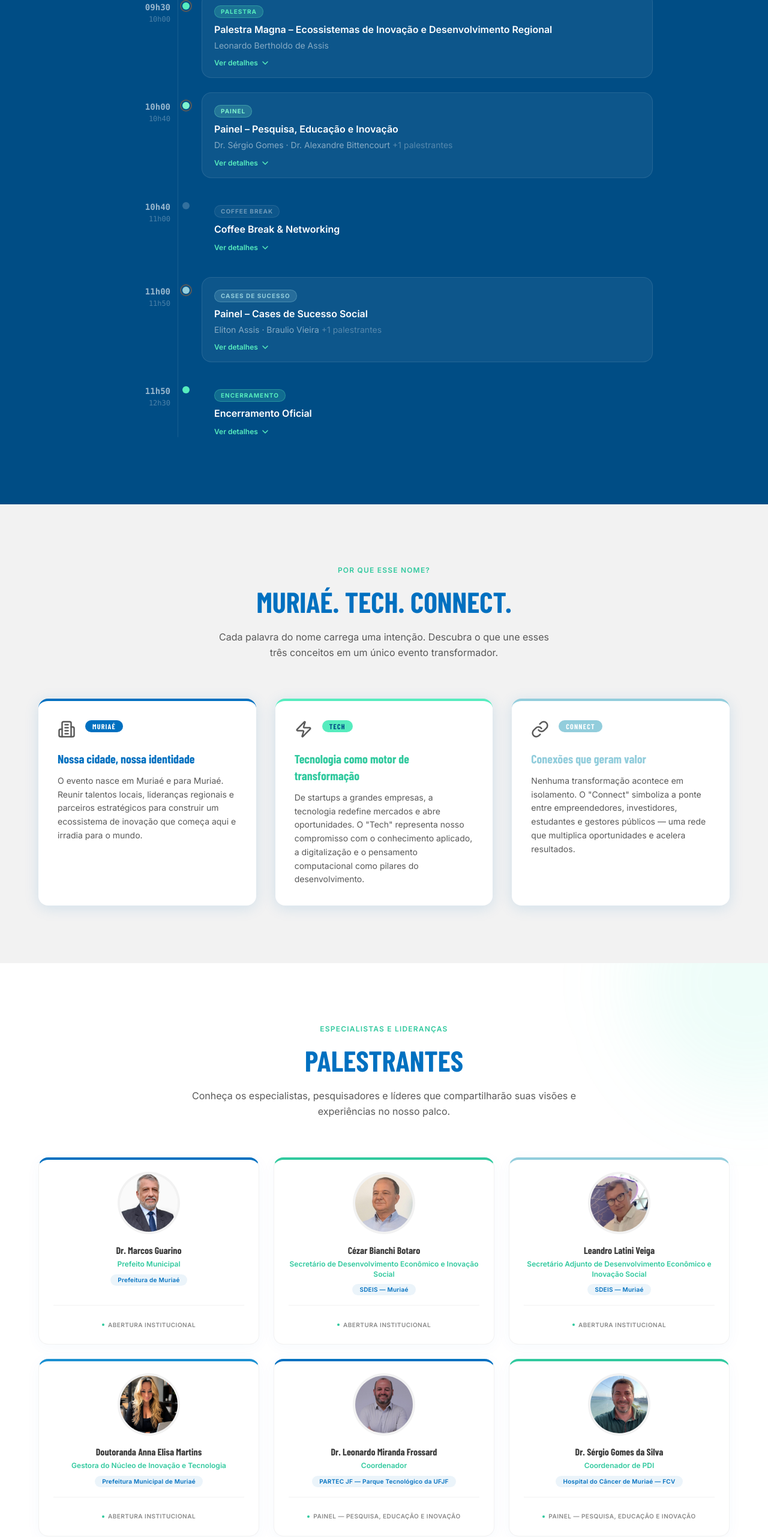
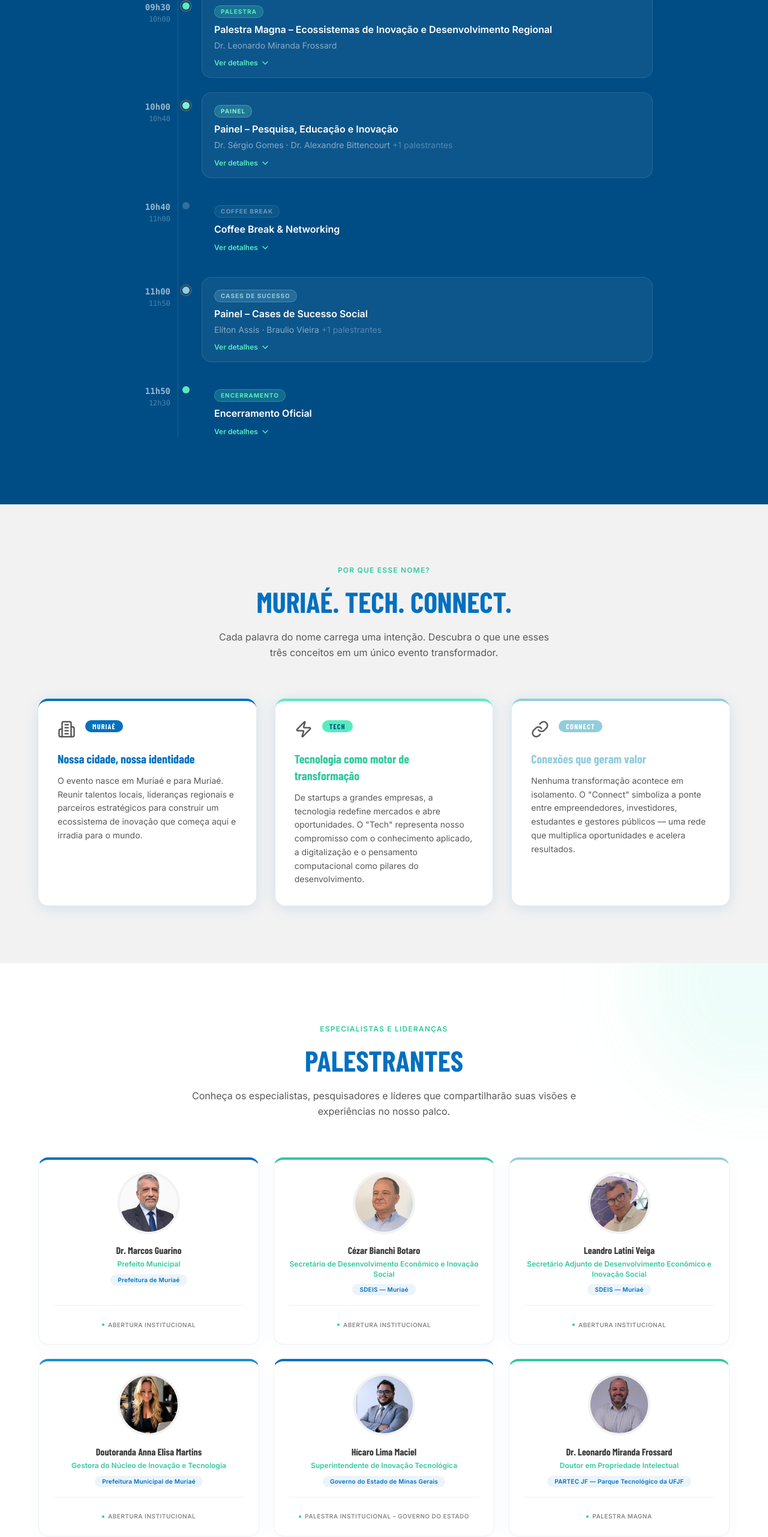
Before and after one commit to muriaetechconnect/muriae-tech-connect, a React (Vite) app: page / in a window 1280 px wide. Shown: the part 2017-4580 px from the top of the page at 60% size. Built offline with nearby package versions, Linux system fonts and the light colour scheme; a web font is replaced by a local one.

Commit message:
feat: ajustes nas fotos e logos

```diff
--- a/src/components/sections/Schedule.tsx
+++ b/src/components/sections/Schedule.tsx
@@ -237,12 +237,13 @@ interface SpeakerChipProps {
 
 const SpeakerChip: React.FC<SpeakerChipProps> = ({ speaker }) => {
 
-  const profile = FEATURED_SPEAKERS.find((p) =>
-    p.name.toLowerCase().includes(speaker.name.toLowerCase()) ||
-    speaker.name.toLowerCase().includes(
-      p.name.replace(/^(Dr\.|Dra\.|Prof\.)\s*/i, '').toLowerCase().split(' ')[0]
-    )
-  );
+  const profile = FEATURED_SPEAKERS.find((p) => {
+    const nomeCompleto = p.name.toLowerCase();
+    const nomeCronograma = speaker.name.toLowerCase();
+
+    const palavras = nomeCronograma.split(' ');
+    return palavras.every(palavra => nomeCompleto.includes(palavra));
+  });
   const photoUrl = profile?.photoUrl;
 
   const initials = speaker.name
--- a/src/constants/eventData.tsx
+++ b/src/constants/eventData.tsx
@@ -116,9 +116,9 @@ export const SCHEDULE_ITEMS: ScheduleItem[] = [
     ],
     speakers: [
       {
-        name: 'Leonardo Bertholdo de Assis',
-        role: 'Diretor de Ensino',
-        org:  'IF Sudeste',
+        name: 'Dr. Leonardo Miranda Frossard',
+        role: 'Doutor em Propriedade Intelectual',
+        org:  'PARTEC JF',
       },
     ],
   },
@@ -136,7 +136,7 @@ export const SCHEDULE_ITEMS: ScheduleItem[] = [
     speakers: [
       { name: 'Dr. Sérgio Gomes',        role: 'Representante', org: 'Fundação Cristiano Varela' },
       { name: 'Dr. Alexandre Bittencourt', role: 'Representante', org: 'Faminas'                },
-      { name: 'Dr. Leonardo Frossard',   role: 'Representante', org: 'PARTEC JF'                },
+      { name: 'Dr. Leonardo Bertholdo de Assis', role: 'Representante', org: 'IF Sudeste'               },
     ],
   },
 
@@ -210,15 +210,21 @@ export const FEATURED_SPEAKERS: SpeakerProfile[] = [
     session: 'Abertura Institucional',
     photoUrl: photoAnna,
   },
-
+  {
+    name:    'Hícaro Lima Maciel',
+    role:    'Superintendente de Inovação Tecnológica',
+    org:     'Governo do Estado de Minas Gerais',
+    orgUrl:  'https://www.mg.gov.br/',
+    session: 'Palestra Institucional – Governo do Estado',
+    photoUrl: photoHicaro,
+  },
   {
     name:    'Dr. Leonardo Miranda Frossard',
-    role:    'Coordenador',
+    role:    'Doutor em Propriedade Intelectual',
     org:     'PARTEC JF — Parque Tecnológico da UFJF',
-    session: 'Painel — Pesquisa, Educação e Inovação',
+    session: 'Palestra Magna',
     photoUrl: photoFrossard,
   },
-
   {
     name:    'Dr. Sérgio Gomes da Silva',
     role:    'Coordenador de PDI',
@@ -236,14 +242,13 @@ export const FEATURED_SPEAKERS: SpeakerProfile[] = [
     photoUrl: photoAlexandre,
   },
   {
-    name:    'Leonardo Bertholdo de Assis',
+    name:    'Dr. Leonardo Bertholdo de Assis',
     role:    'Diretor de Ensino',
     org:     'IF Sudeste MG — Campus Muriaé',
     orgUrl:  'https://www.ifsudestemg.edu.br/muriae',
-    session: 'Palestra Magna',
+    session: 'Painel — Pesquisa, Educação e Inovação',
     photoUrl: photoBertholdo,
   },
-
   {
     name:    'Eliton Luiz de Assis',
     role:    'Consultor Empresarial',
@@ -267,12 +272,4 @@ export const FEATURED_SPEAKERS: SpeakerProfile[] = [
     orgUrl:  'https://arvensiscosmeticos.com.br/',
     session: 'Painel — Cases de Sucesso Social',
   },
-  {
-    name:    'Hícaro Lima Maciel',
-    role:    'Superintendente de Inovação Tecnológica',
-    org:     'Governo do Estado de Minas Gerais',
-    orgUrl:  'https://www.mg.gov.br/',
-    session: 'Palestra Institucional – Governo do Estado',
-    photoUrl: photoHicaro,
-  },
 ];
```
Also changed, not shown: src/assets/parceiros/LogoFaminas.png.
